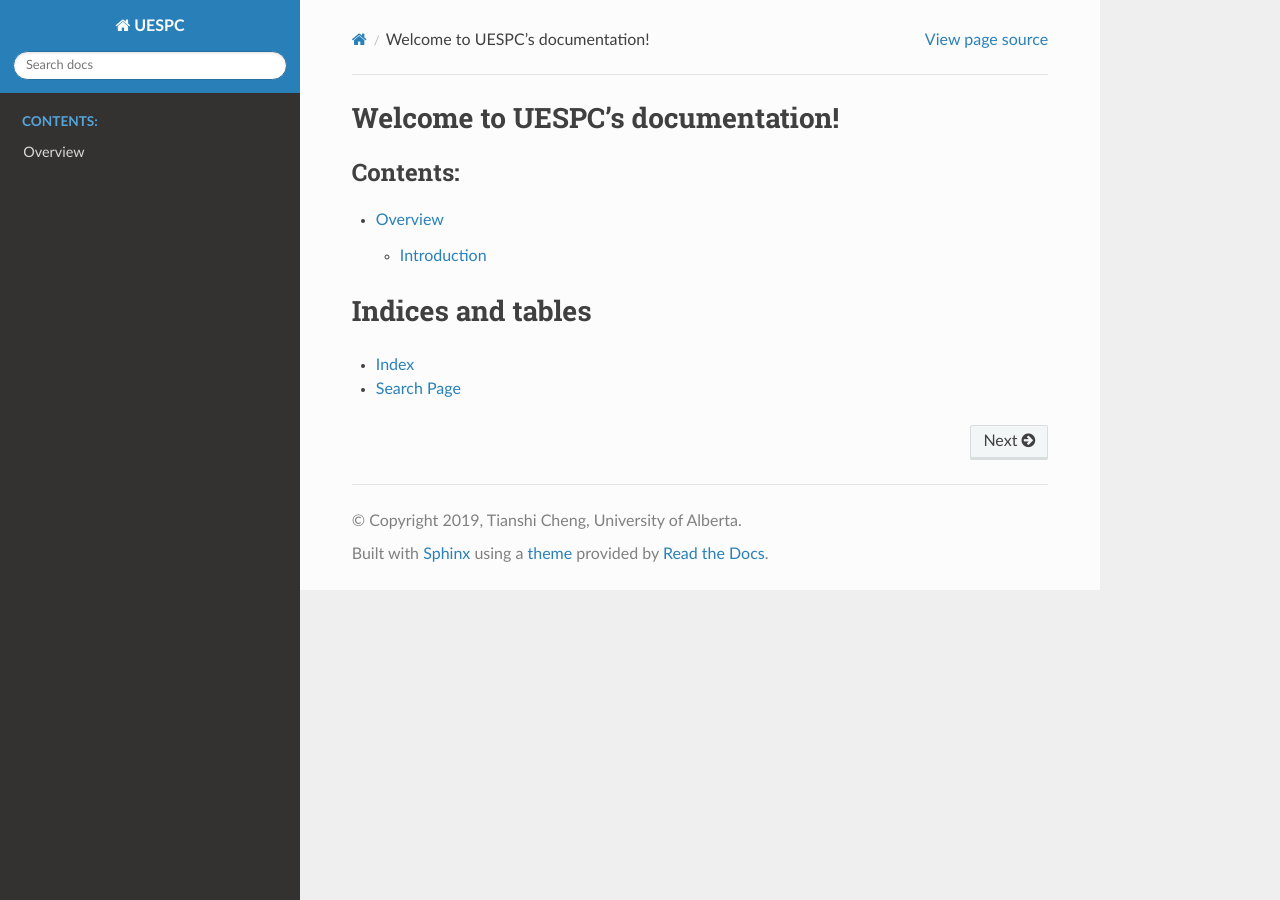
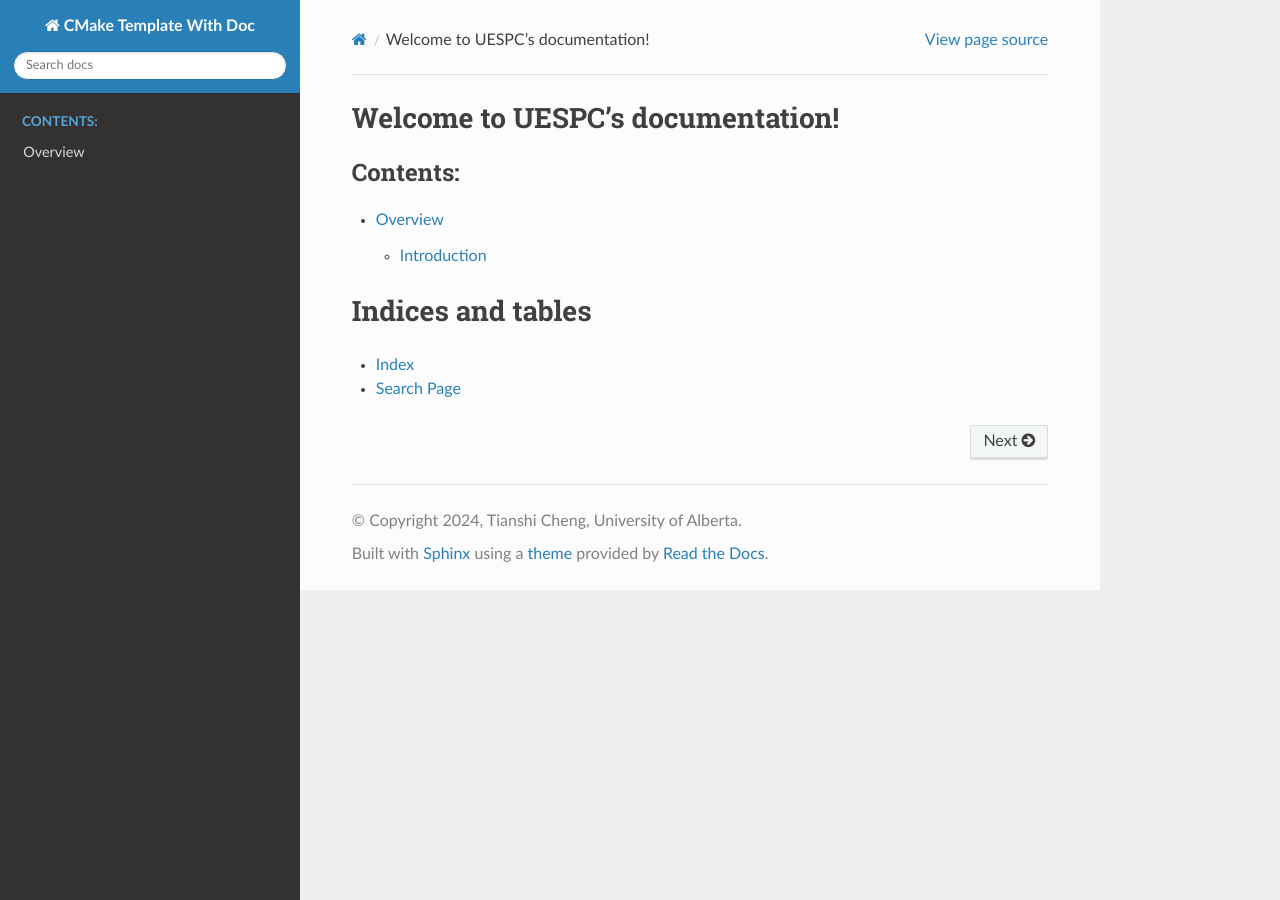
Before and after one commit to chengts95/cmake_template_doc, a Sphinx documentation site: the page built from doc/source/index.rst, in a window 1280 px wide. Built offline with Sphinx 7.4.7 and the Read the Docs theme 2.0.0, drawn with Linux system fonts in a browser that asks for light colours; pages that are not in the unit, such as notebooks, are missing from menus.

Commit message:
fix conf py

```diff
--- a/doc/source/conf.py
+++ b/doc/source/conf.py
@@ -17,8 +17,8 @@
 
 # -- Project information -----------------------------------------------------
 
-project = 'UESPC'
-copyright = '2019, Tianshi Cheng, University of Alberta'
+project = 'CMake Template With Doc'
+copyright = '2024, Tianshi Cheng, University of Alberta'
 author = 'Tianshi Cheng'
 
 # The full version, including alpha/beta/rc tags
```
